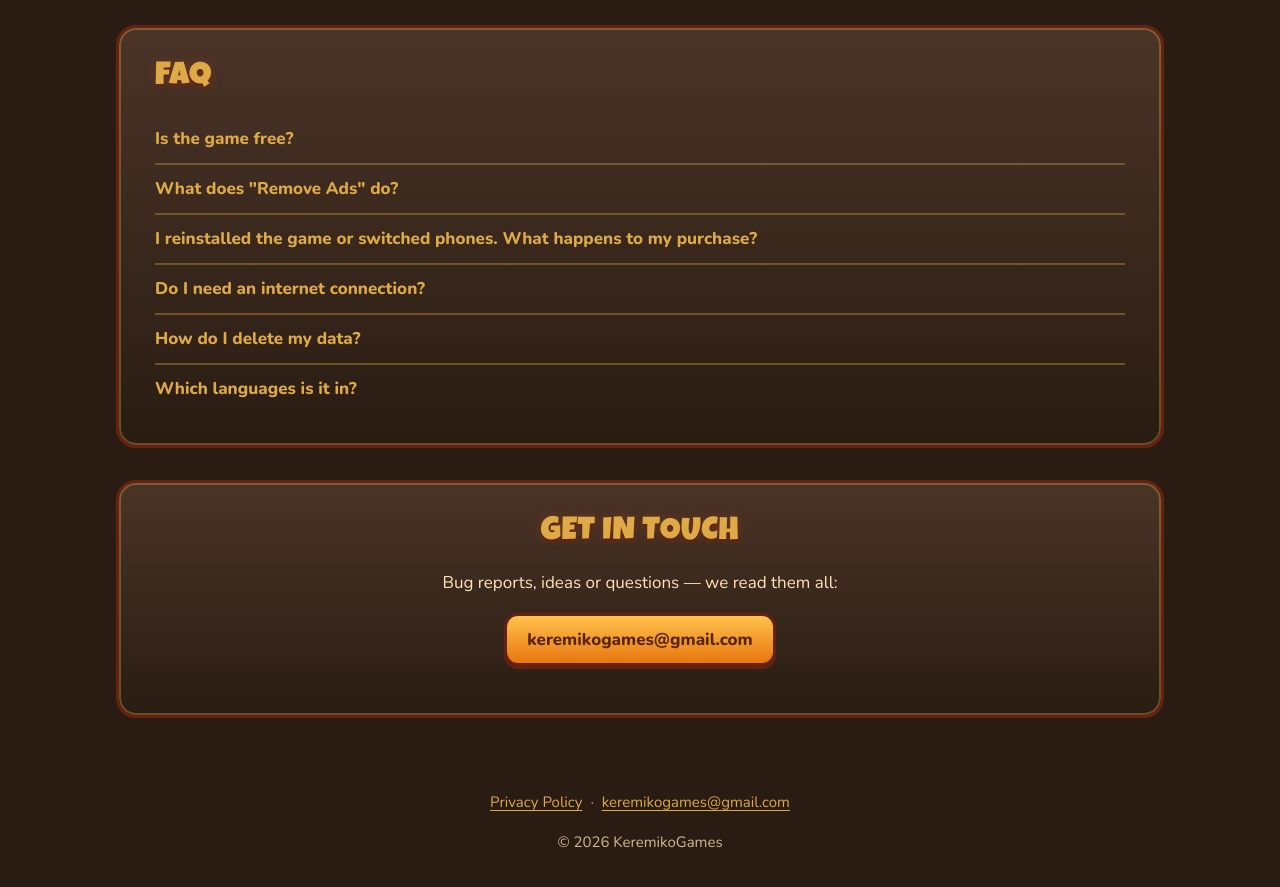
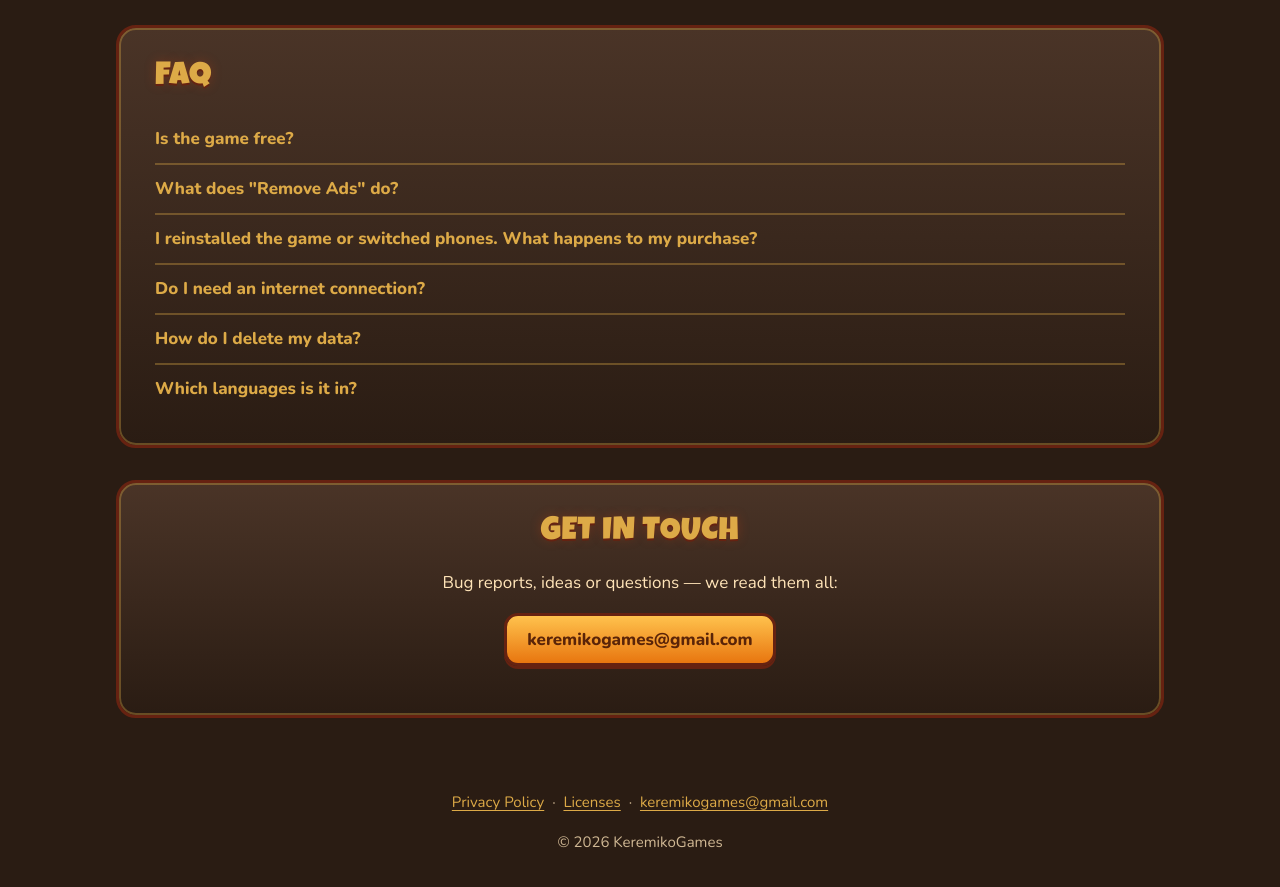
Before and after one commit to alisezr/keremikogames-site, a Jekyll site: the page built from index.html, in a window 1280 px wide and 900 px high, scrolled down 2344 px. Shown: the top 887 px of the window. Built offline with Jekyll 4.4.1, drawn with Linux system fonts in a browser that asks for light colours.

Commit message:
Lisanslar sayfasi: fontlar (Apache 2.0, OFL) ve MIT kutuphaneleri; alt bilgide 5 dilde baglanti
Co-Authored-By: Claude Opus 5.5 <noreply@anthropic.com>

```diff
--- a/_layouts/default.html
+++ b/_layouts/default.html
@@ -74,6 +74,8 @@ d.lang=l;document.title=d.getAttribute('data-title-'+l);})();
   <p>
     <a lang="tr" href="{{ '/privacy/' | relative_url }}">Gizlilik Politikası</a><a lang="en" href="{{ '/privacy/#en' | relative_url }}">Privacy Policy</a><a lang="es" href="{{ '/privacy/es/' | relative_url }}">Política de privacidad</a><a lang="pt" href="{{ '/privacy/pt/' | relative_url }}">Política de Privacidade</a><a lang="de" href="{{ '/privacy/de/' | relative_url }}">Datenschutzerklärung</a>
     <span aria-hidden="true">·</span>
+    <a lang="tr" href="{{ '/licenses/' | relative_url }}">Lisanslar</a><a lang="en" href="{{ '/licenses/' | relative_url }}">Licenses</a><a lang="es" href="{{ '/licenses/' | relative_url }}">Licencias</a><a lang="pt" href="{{ '/licenses/' | relative_url }}">Licenças</a><a lang="de" href="{{ '/licenses/' | relative_url }}">Lizenzen</a>
+    <span aria-hidden="true">·</span>
     <a href="mailto:{{ site.contact_email }}">{{ site.contact_email }}</a>
   </p>
   <p>© {{ site.time | date: '%Y' }} KeremikoGames</p>
```
Also changed, not shown: licenses.md (added).
